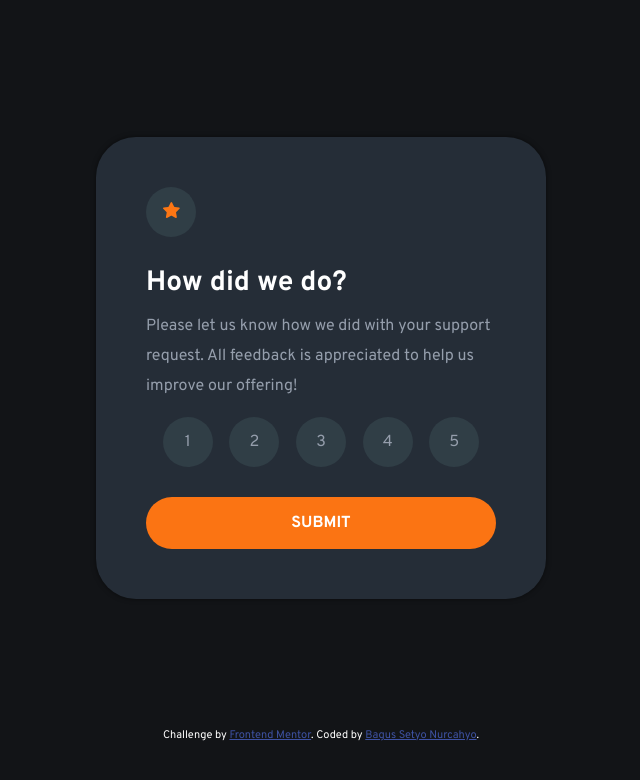
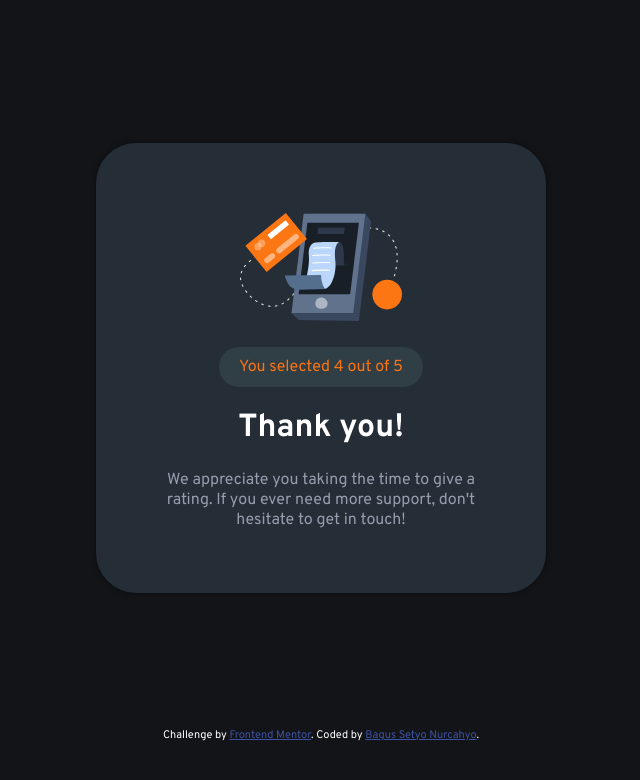
Before and after one commit to BagusSty/Interactive-Rating-Component, a plain HTML site: page index.html in a window 1280 px wide. Both pictures are taken after a click on the button "SUBMIT". Shown: the whole page, without its empty margins (319-959 px from the left). Drawn offline with Linux system fonts and the light colour scheme.

Commit message:
add card-2

```diff
--- a/css/style.css
+++ b/css/style.css
@@ -25,12 +25,53 @@ body {
 
 .card {
     width: 350px;
-    height: 35 0px;
+    height: 350px;
     background-color: var(--Dark-Blue);
     border-radius: 40px;
     overflow: hidden;
     padding: 50px;
     box-shadow: 0px 0px 5px 0px rgba(0, 0, 0, 0.5);
+}
+
+#card-1 {
+    margin: 0;
+}
+
+#card-2 {
+    margin: 0;
+    display: none;
+    text-align: -webkit-center;
+}
+
+#card-2 .img {
+    margin: 20px;
+    align-items: center;
+    justify-content: center;
+    text-align: center;
+}
+
+#card-2 .selected-rating {
+    width: fit-content;
+    margin: 20px;
+    color: var(--Orange);
+    align-items: center;
+    text-align: center;
+    background-color: var(--Light-Blue);
+    border-radius: 20px;
+    padding: 10px 20px;
+}
+
+#card-2 .selected-rating p {
+    margin: 0;
+    text-align: center;
+}
+
+.title-thx {
+    color: var(--White);
+}
+
+.thx-desc {
+    color: var(--Light-Grey);
 }
 
 .card .icon-star {
@@ -77,7 +118,7 @@ body {
     color: var(--White);
 }
 
-.card .rating div:active {
+.card .rating .active {
     background-color: var(--Orange);
     color: var(--White);
 }
--- a/index.html
+++ b/index.html
@@ -14,8 +14,10 @@
 
   <!-- Rating state start -->
   <div class="container">
-    <div class="card">
-      <div class="icon-star">
+    <div class="card" id="card">
+      <!-- Card 1 -->
+      <div id="card-1">
+        <div class="icon-star" id="icon-star">
           <img src="images/icon-star.svg" alt="" srcset="">
         </div>
         <h3 class="title">How did we do?</h3>
@@ -30,23 +32,52 @@
           <div class="rating-4">4</div>
           <div class="rating-5">5</div>
         </div>
-      <button type="submit">SUBMIT</button>
+        <!-- script for rating -->
+        <script>
+          const ratings = document.querySelectorAll('.rating div');
+
+          ratings.forEach(rating => {
+            rating.addEventListener('click', function () {
+              ratings.forEach(r => r.classList.remove('active'));
+              this.classList.add('active');
+            });
+          });
+        </script>
+        <button type="submit" onclick="submit()">SUBMIT</button>
+      </div>
+      <!-- / Card 1 -->
+      <!-- Card 2 -->
+      <div id="card-2">
+       <div class="img">
+        <img class="img-thx" src="images/illustration-thank-you.svg" alt="" srcset="">
+       </div>
+       <div class="selected-rating">
+        <p>You selected 4 out of 5</p>
+       </div>
+       <div class="title-thx">
+        <h1>Thank you!</h1>
+       </div>
+       <div class="thx-desc">
+        <p>We appreciate you taking the time to give a rating. If you ever need more support, don't hesitate to get in touch!</p>
        </div>
       </div>
 
-  <!-- Rating state end -->
+    </div>
+          <script>
+            function submit() {
+              var card = document.getElementById('card-1');
+              card.style.display = 'none';
+              var card2 = document.getElementById('card-2');
+              card2.style.display = 'block';
 
-  <!-- Thank you state start -->
-
-  <!-- You selected <!-- Add rating here  out of 5 -->
-<!--
-  Thank you!
-
-  We appreciate you taking the time to give a rating. If you ever need more support,
-  don’t hesitate to get in touch! -->
-
-  <!-- Thank you state end -->
-
+              // var card2 = document.createElement('div');
+              // card2.className = 'card';
+              // card2.style.display = 'block';
+              // card2.innerHTML = '<h1>' + card.innerHTML + '</h1>';
+              // document.body.appendChild(card2);
+            }
+          </script>
+  </div>
 
   <div class="attribution">
     Challenge by <a href="https://www.frontendmentor.io?ref=challenge" target="_blank">Frontend Mentor</a>.
```
Lines whose indentation alone changed are shown as unchanged.
